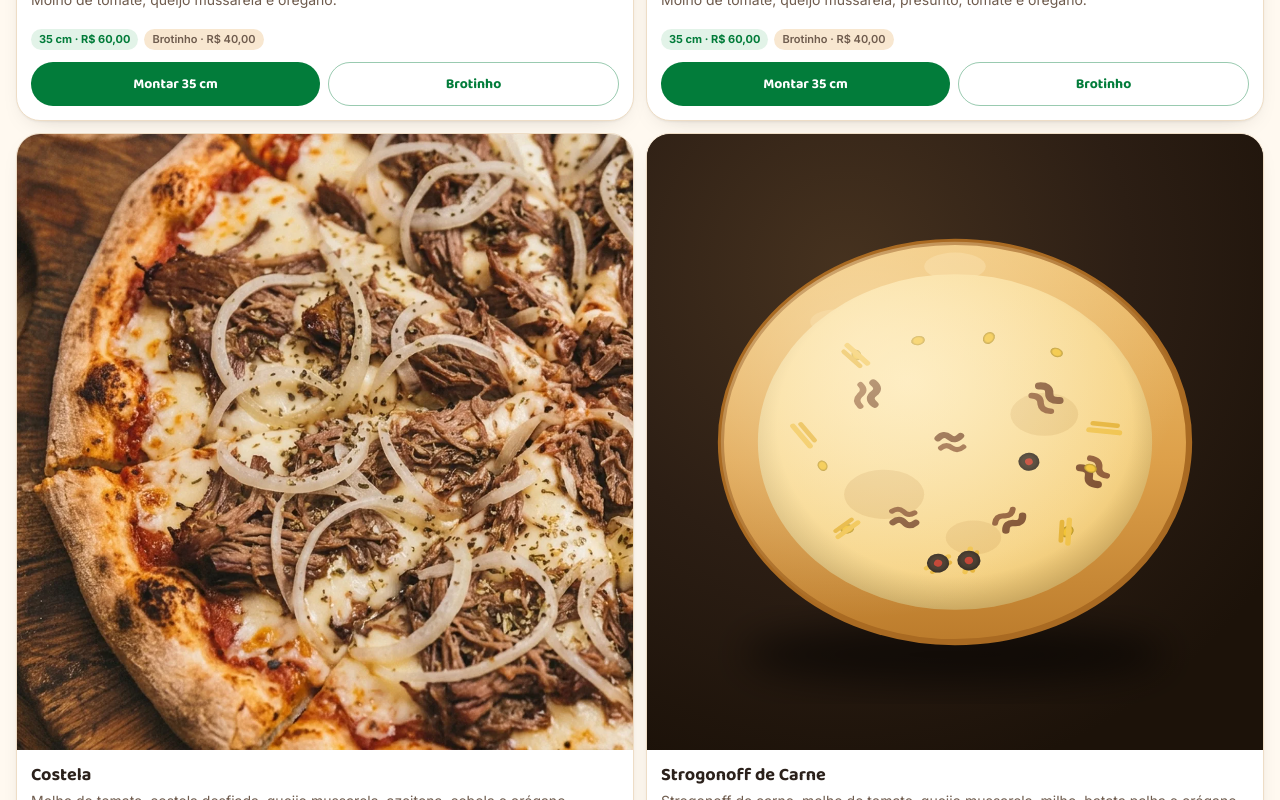
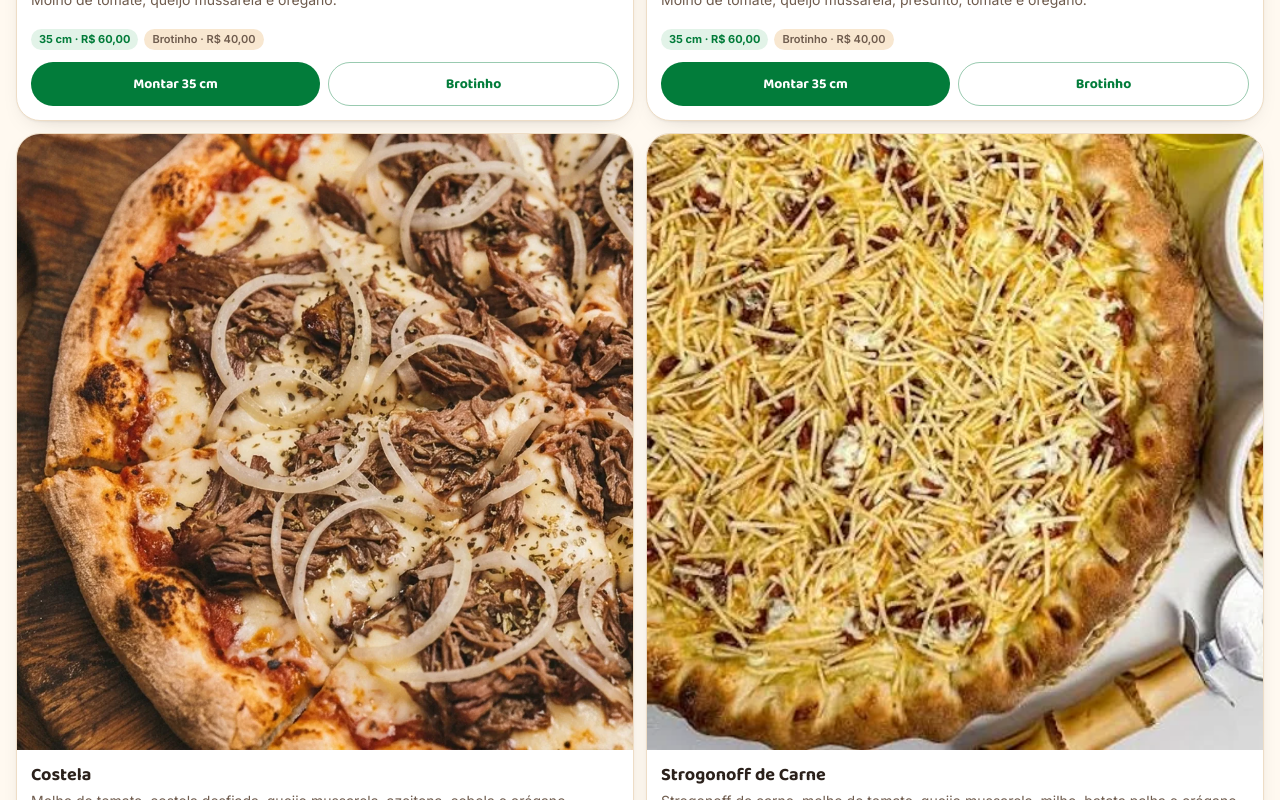
Before and after one commit to canalmeunovohoby3-code/cardapiopizza, a Next.js app: page / in a window 1280 px wide. Shown: the part 4700-5500 px from the top of the page. Built offline with nearby package versions, Linux system fonts and the light colour scheme; no server answers.

Commit message:
Adiciona foto do Strogonoff de Carne

```diff
--- a/src/data/generated-images.ts
+++ b/src/data/generated-images.ts
@@ -68,6 +68,11 @@ export const productImages: Record<string, GeneratedImage> = {
     "width": 1200,
     "height": 1200
   },
+  "strogonoff-carne": {
+    "src": "/images/products/pizzas/pizza-strogonoff-carne-0b731d2f.webp",
+    "width": 500,
+    "height": 500
+  },
   "tradicional": {
     "src": "/images/products/pizzas/pizza-tradicional-10011ac5.webp",
     "width": 1200,
```
Also changed, not shown: image-sources/pizzas/strogonoff-carne.jpg (added), public/images/products/pizzas/pizza-strogonoff-carne-0b731d2f.webp (added).
